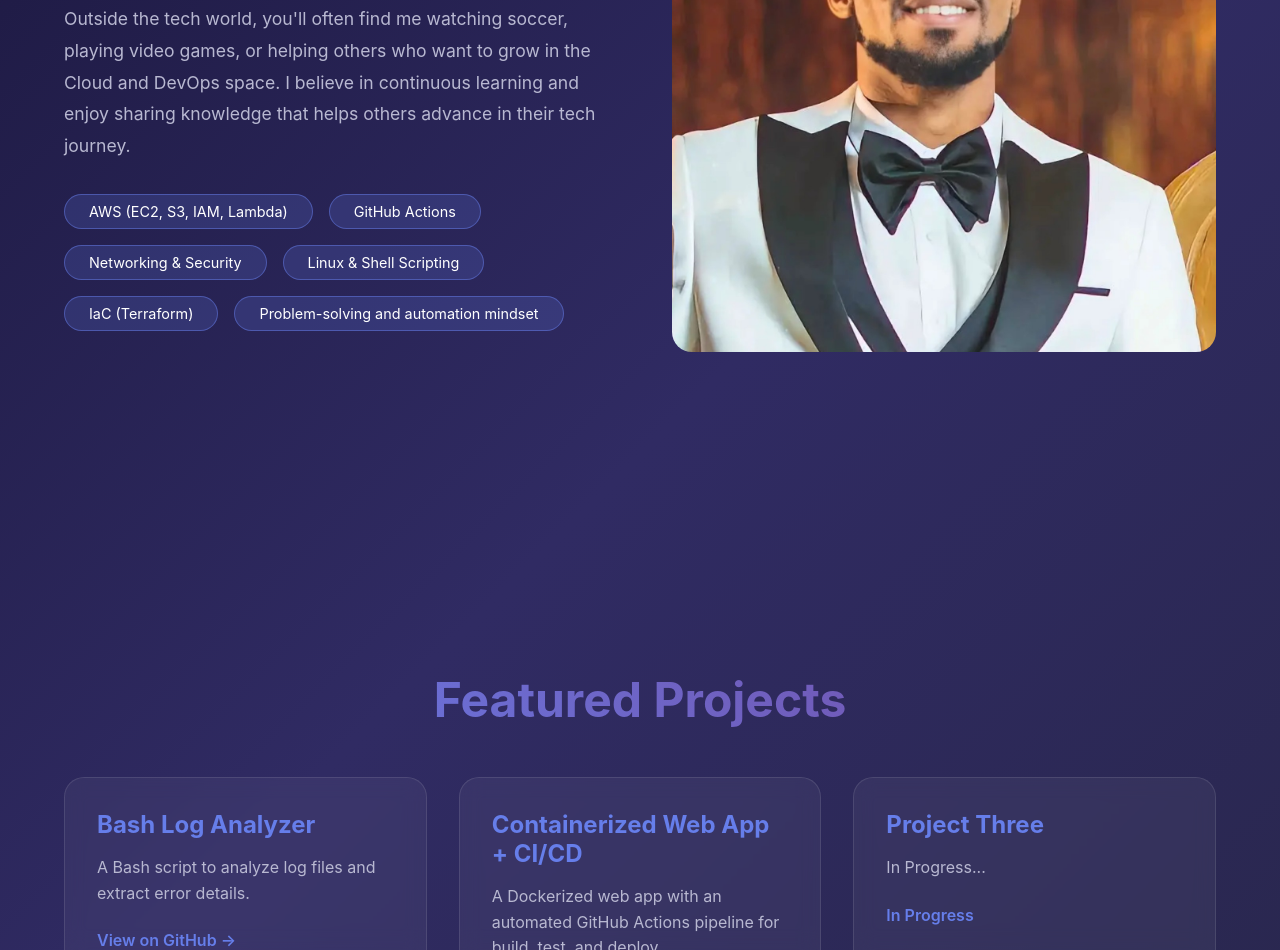
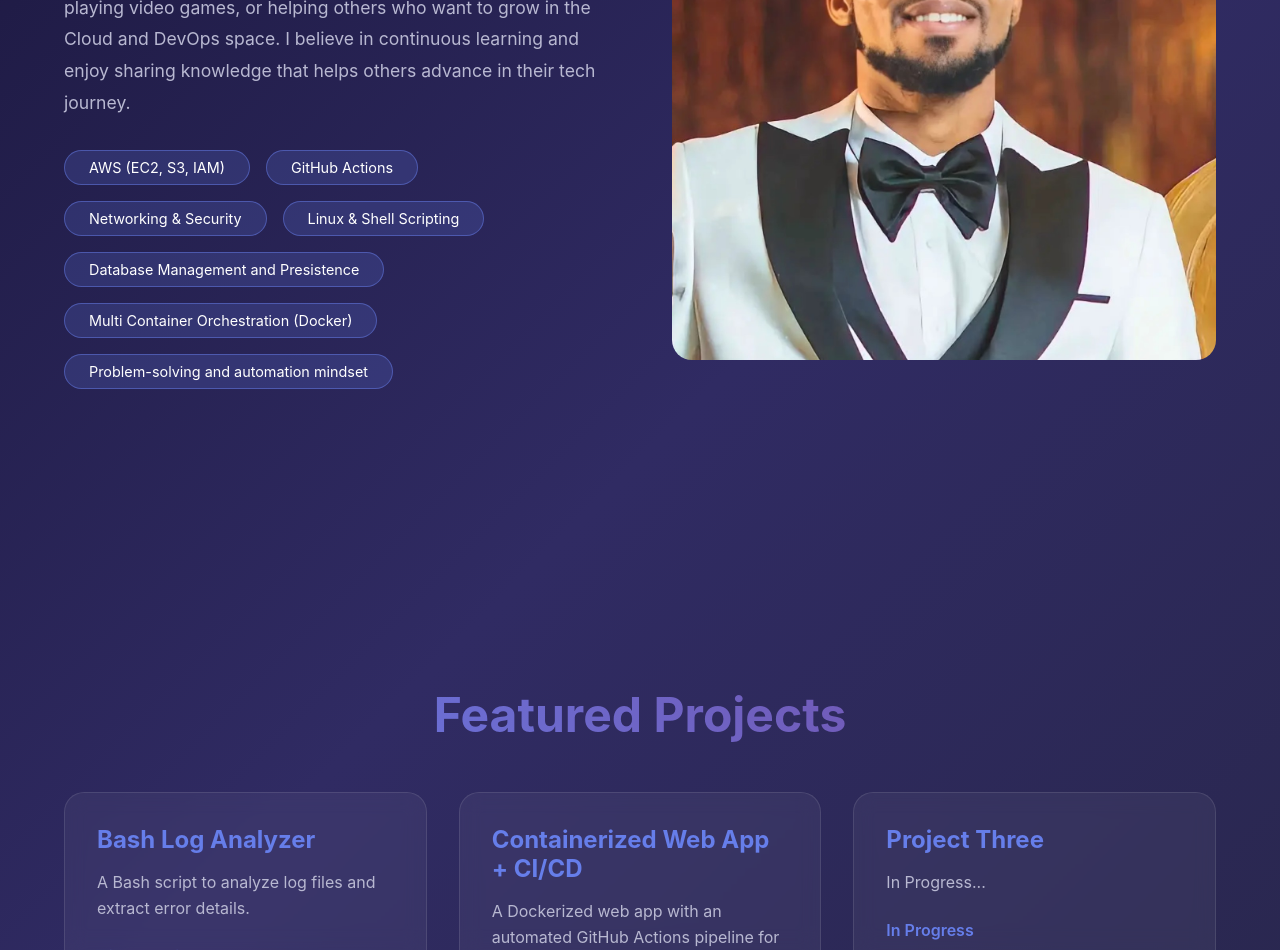
Before and after one commit to zuchi99/zuchi99.github.io, a plain HTML site: page index.html in a window 1280 px wide. Shown: the part 1146-2096 px from the top of the page. Drawn offline with nearby package versions, Linux system fonts and the light colour scheme.

Commit message:
Updated Skill section on my portfolio site

```diff
--- a/index.html
+++ b/index.html
@@ -571,13 +571,13 @@
                 <p>Outside the tech world, you'll often find me watching soccer, playing video games, or helping others who want to grow in the Cloud and DevOps space.
                     I believe in continuous learning and enjoy sharing knowledge that helps others advance in their tech journey.</p>
 
-                <!-- Skills displayed as pill-shaped tags -->
                 <div class="skills">
-                    <span class="skill-tag">AWS (EC2, S3, IAM, Lambda)</span>
+                    <span class="skill-tag">AWS (EC2, S3, IAM)</span>
                     <span class="skill-tag">GitHub Actions</span>
                     <span class="skill-tag">Networking & Security</span>
                     <span class="skill-tag">Linux & Shell Scripting</span>
-                    <span class="skill-tag">IaC (Terraform)</span>
+                    <span class="skill-tag">Database Management and Presistence</span>
+                    <span class="skill-tag">Multi Container Orchestration (Docker)</span>
                     <span class="skill-tag">Problem-solving and automation mindset</span>
                 </div>
             </div>
```
